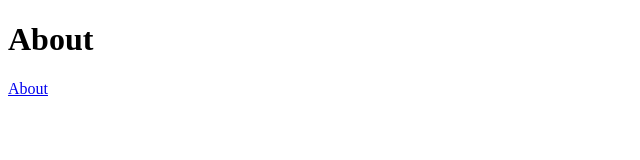
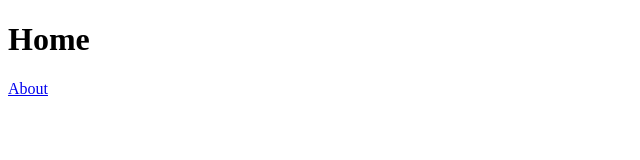
Before and after one commit to awilding09/awiding09.github.io, a plain HTML site: page index.html in a window 1280 px wide. Shown: the full height of the page, 0-640 px from the left. Drawn offline with Linux system fonts and the light colour scheme.

Commit message:
Update index.html

```diff
--- a/index.html
+++ b/index.html
@@ -5,7 +5,7 @@
   </head>
 
   <body>
-    <h1>About</h1>
+    <h1>Home</h1>
     <a href="about.html">About</a>
   </body>
 </html>
```
